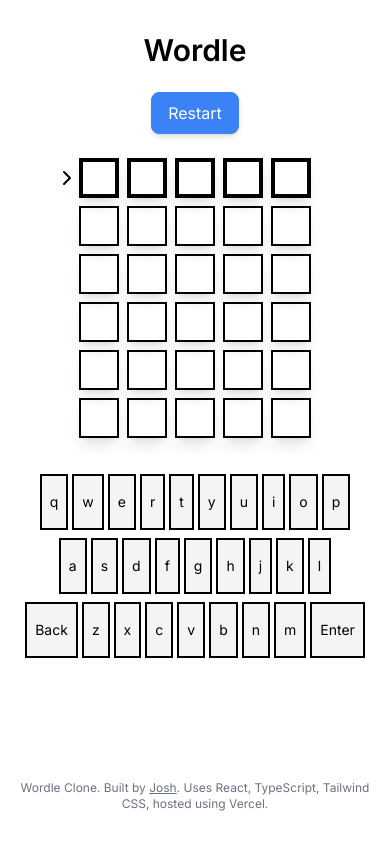
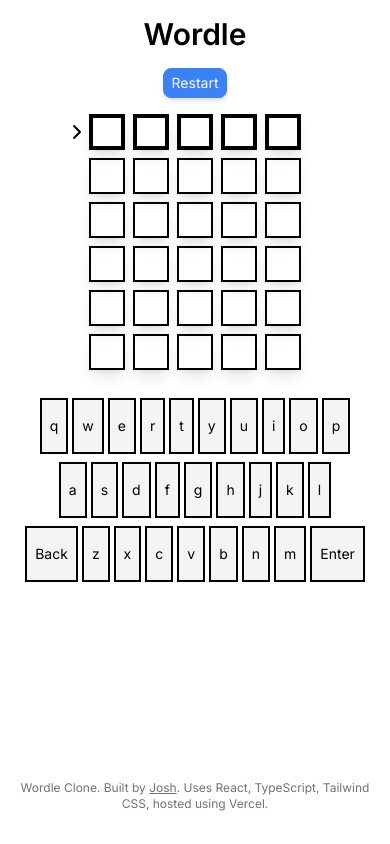
Before and after one commit to jmaguire93/wordle-clone, a Next.js app: page / in a window 390 px wide. Built offline with nearby package versions, Linux system fonts and the light colour scheme.

Commit message:
responsive adjustments

```diff
--- a/components/board.tsx
+++ b/components/board.tsx
@@ -42,7 +42,7 @@
 
   return (
     <motion.section
-      className='flex items-center justify-center max-w-full py-6 px-4'
+      className='flex items-center justify-center max-w-full p-4'
       initial={{ y: 100, opacity: 0 }}
       animate={{ y: 0, opacity: 1 }}
       transition={{
--- a/components/header.tsx
+++ b/components/header.tsx
@@ -5,12 +5,14 @@
 
 export default function Header() {
   return (
-    <header className='text-center pt-8 sm:pt-12'>
+    <header className='text-center pt-4 sm:pt-8'>
       <motion.section
         initial={{ y: 100, opacity: 0 }}
         animate={{ y: 0, opacity: 1 }}
       >
-        <h1 className='text-3xl sm:text-5xl font-semibold mb-4'>Wordle</h1>
+        <h1 className='text-3xl sm:text-5xl font-semibold mb-2 sm:mb-4'>
+          Wordle
+        </h1>
       </motion.section>
     </header>
   )
--- a/components/restart-button.tsx
+++ b/components/restart-button.tsx
@@ -14,7 +14,7 @@
       }}
     >
       <button
-        className='px-4 py-2 bg-blue-500 border-blue-500 hover:bg-blue-600 text-white rounded-lg shadow-md border hover:scale-[1.05] active:scale-110 transition-all'
+        className='text-sm px-2 py-1 sm:px-4 sm:py-2 sm:text-base bg-blue-500 border-blue-500 hover:bg-blue-600 text-white rounded-lg shadow-md border hover:scale-[1.05] active:scale-110 transition-all'
         onClick={() => window.location.reload()}
         type='button'
       >
--- a/components/tile.tsx
+++ b/components/tile.tsx
@@ -68,7 +68,7 @@
 
   return (
     <motion.div
-      className={`flex items-center justify-center h-10 w-10 sm:h-16 sm:w-16 shadow-lg  border-2 border-black mb-2 ${color}`}
+      className={`flex items-center justify-center h-9 w-9 sm:h-14 sm:w-14 shadow-lg  border-2 border-black mb-2 ${color}`}
       variants={tileAnimationVariants}
       animate={
         tileCompleted && currentRow - 1 === rowId
```
